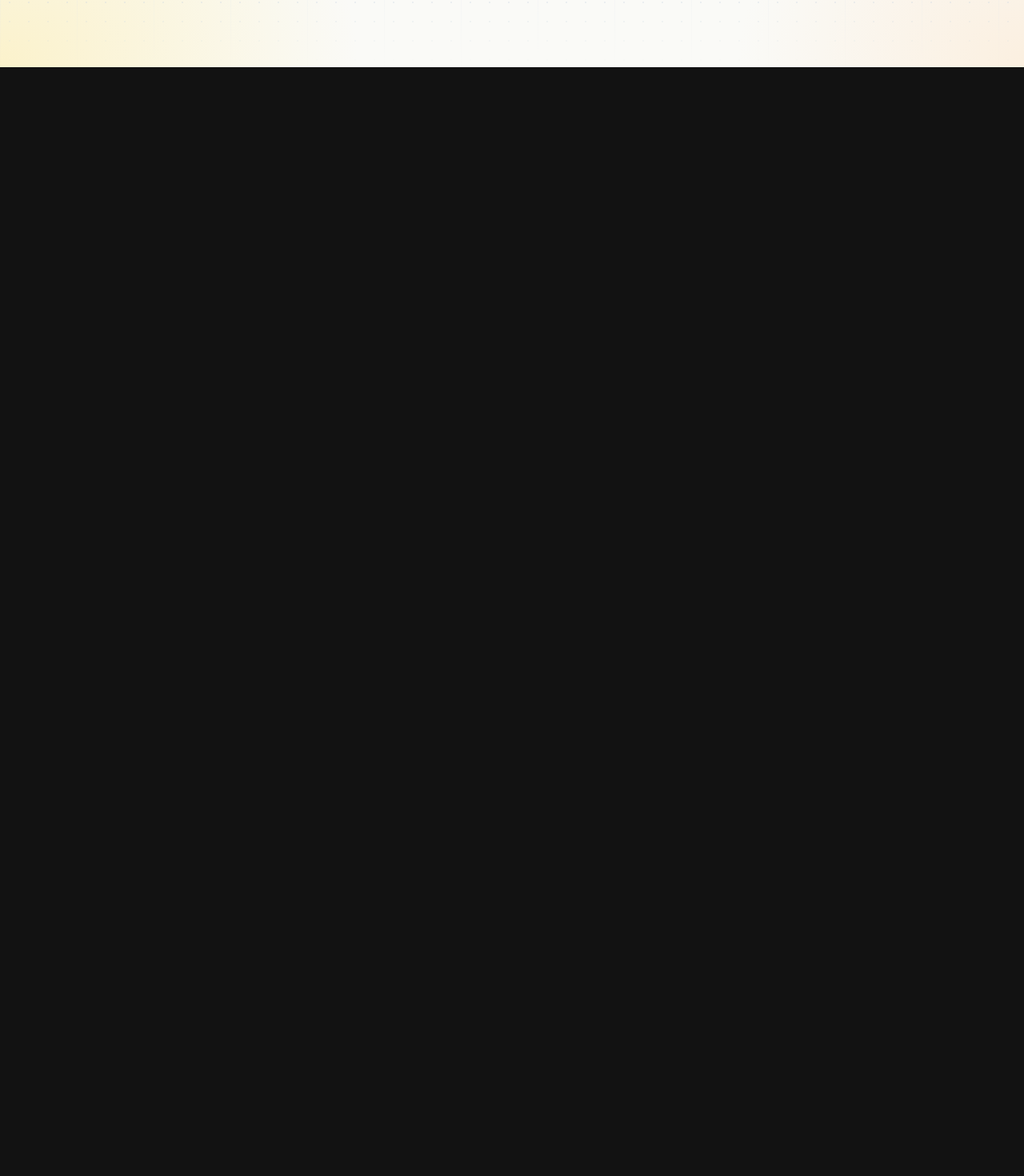
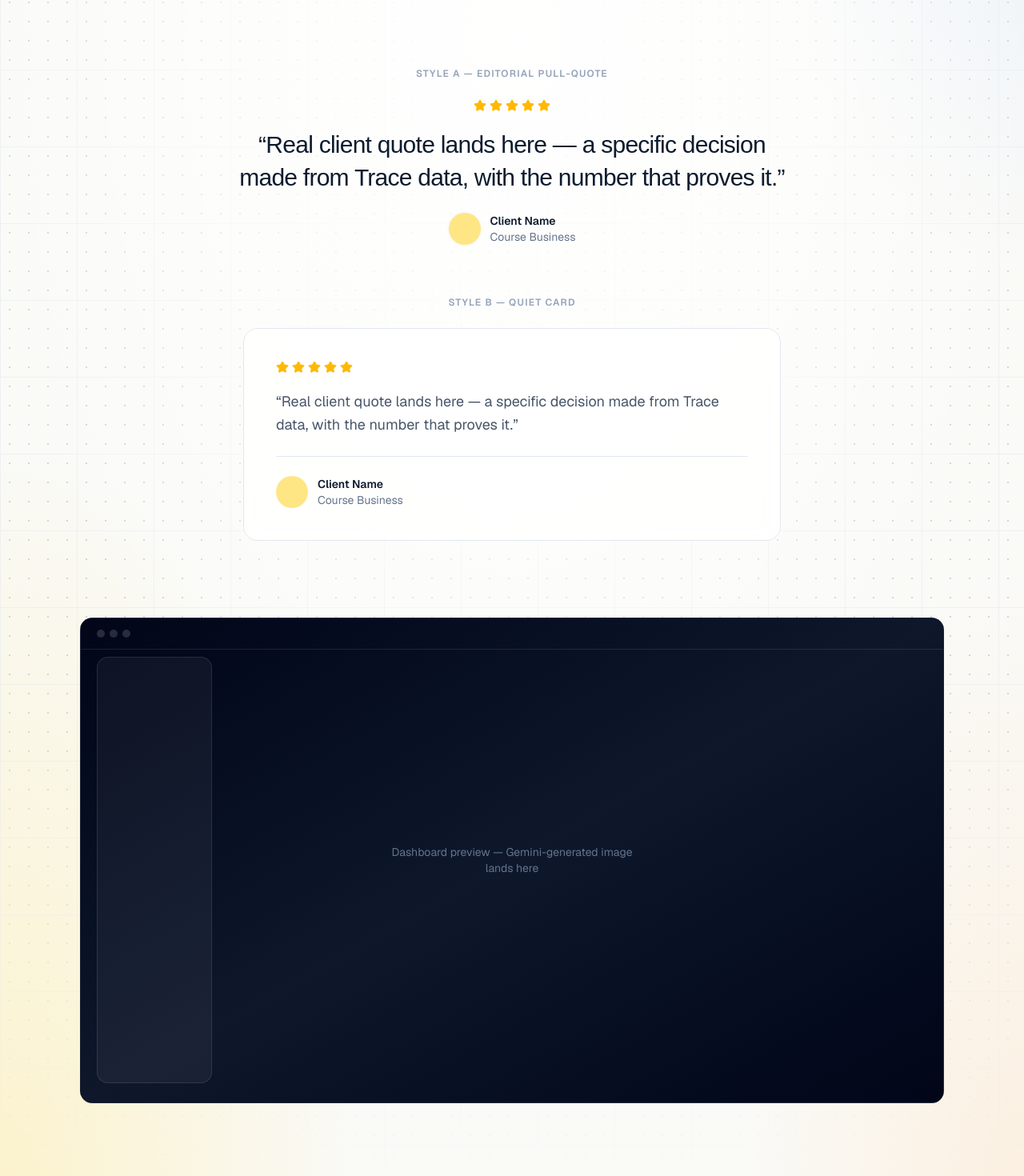
Before and after one commit to sharan-oss/trace-dashboard, a Next.js app: page /landing in a window 1280 px wide. Shown: the part 777-2247 px from the top of the page at 80% size. Before the commit the page ends 861 px from the top, so only its background shows below. Built offline with nearby package versions, Linux system fonts and the light colour scheme; a web font is replaced by a local one.

Commit message:
feat(landing): testimonial slot 1 (two styles for comparison) + scroll-grow dashboard frame
Co-Authored-By: Claude Fable 5 <noreply@anthropic.com>

```diff
--- a/src/app/(marketing)/landing/page.tsx
+++ b/src/app/(marketing)/landing/page.tsx
@@ -1,5 +1,7 @@
 import type { Metadata } from "next";
 import type * as React from "react";
+import { ScrollGrow } from "./scroll-grow";
+import { TestimonialCard, TestimonialEditorial } from "./testimonial";
 
 export const metadata: Metadata = {
   title: "Trace — Optimize your ad account for L2 conversions",
@@ -105,6 +107,50 @@ export default function LandingPage() {
           </p>
         </Rise>
       </section>
+
+      {/*
+       * Testimonial slot 1 — TWO STYLES RENDERED FOR COMPARISON.
+       * Sharan picks one; delete the other and the dev labels.
+       */}
+      <section className="relative mx-auto w-full max-w-5xl space-y-16 px-6 pb-24">
+        <div className="space-y-6">
+          <p className="text-center text-xs font-semibold tracking-widest text-(--lp-faint) uppercase">
+            Style A — editorial pull-quote
+          </p>
+          <TestimonialEditorial />
+        </div>
+        <div className="space-y-6">
+          <p className="text-center text-xs font-semibold tracking-widest text-(--lp-faint) uppercase">
+            Style B — quiet card
+          </p>
+          <TestimonialCard />
+        </div>
+      </section>
+
+      {/* Dashboard image — grows 80% → 100% width on scroll. Placeholder
+          frame until the Gemini image round. */}
+      <section className="relative mx-auto w-full max-w-6xl px-6 pb-32">
+        <ScrollGrow>
+          <div className="relative flex aspect-video items-center justify-center border border-white/10 bg-linear-to-br from-slate-950 via-slate-900 to-slate-950">
+            {/* Faint skeleton hints so the frame reads as a product shot */}
+            <div
+              aria-hidden
+              className="absolute inset-x-0 top-0 flex items-center gap-1.5 border-b border-white/10 px-5 py-3.5"
+            >
+              <span className="size-2.5 rounded-full bg-white/15" />
+              <span className="size-2.5 rounded-full bg-white/15" />
+              <span className="size-2.5 rounded-full bg-white/15" />
+            </div>
+            <div
+              aria-hidden
+              className="absolute top-12 bottom-6 left-5 hidden w-36 rounded-xl border border-white/10 bg-white/5 sm:block"
+            />
+            <p className="relative max-w-xs text-center text-sm text-slate-500">
+              Dashboard preview — Gemini-generated image lands here
+            </p>
+          </div>
+        </ScrollGrow>
+      </section>
     </main>
   );
 }
--- /dev/null
+++ b/src/app/(marketing)/landing/scroll-grow.tsx
@@ -0,0 +1,58 @@
+"use client";
+
+import * as React from "react";
+
+/**
+ * Grows its child from 80% to 100% width as it scrolls into view — the
+ * "expand as you arrive" product-shot moment. Hand-rolled (rAF + scroll)
+ * for cross-browser smoothness; CSS scroll-timelines are still patchy in
+ * Safari. Respects prefers-reduced-motion (renders at 100%, static).
+ */
+export function ScrollGrow({ children }: { children: React.ReactNode }) {
+  const ref = React.useRef<HTMLDivElement>(null);
+  const [progress, setProgress] = React.useState(0);
+
+  React.useEffect(() => {
+    if (window.matchMedia("(prefers-reduced-motion: reduce)").matches) {
+      setProgress(1);
+      return;
+    }
+    let raf = 0;
+    const update = () => {
+      const el = ref.current;
+      if (!el) return;
+      const rect = el.getBoundingClientRect();
+      // 0 as the frame's top enters the viewport bottom → 1 once it has
+      // risen ~55% of the way up. Fully grown well before mid-screen.
+      const raw = (window.innerHeight - rect.top) / (window.innerHeight * 0.55);
+      setProgress(Math.min(1, Math.max(0, raw)));
+    };
+    const onScroll = () => {
+      cancelAnimationFrame(raf);
+      raf = requestAnimationFrame(update);
+    };
+    update();
+    window.addEventListener("scroll", onScroll, { passive: true });
+    window.addEventListener("resize", onScroll);
+    return () => {
+      window.removeEventListener("scroll", onScroll);
+      window.removeEventListener("resize", onScroll);
+      cancelAnimationFrame(raf);
+    };
+  }, []);
+
+  const eased = 1 - Math.pow(1 - progress, 3); // ease-out cubic
+  const width = 80 + 20 * eased;
+  const radius = 28 - 14 * eased;
+
+  return (
+    <div ref={ref} className="w-full">
+      <div
+        className="mx-auto overflow-hidden will-change-[width]"
+        style={{ width: `${width}%`, borderRadius: `${radius}px` }}
+      >
+        {children}
+      </div>
+    </div>
+  );
+}
--- /dev/null
+++ b/src/app/(marketing)/landing/testimonial.tsx
@@ -0,0 +1,63 @@
+import { Star } from "lucide-react";
+
+/* Placeholder testimonial content — REPLACE with a real client quote before
+ * launch (spec slot 1: proves the hero's promise, contains a ₹/% number).
+ * Never ship the placeholder. */
+const PLACEHOLDER = {
+  quote:
+    "Real client quote lands here — a specific decision made from Trace data, with the number that proves it.",
+  name: "Client Name",
+  business: "Course Business",
+};
+
+function Stars({ className }: { className?: string }) {
+  return (
+    <div className={`flex gap-1 ${className ?? ""}`}>
+      {Array.from({ length: 5 }).map((_, i) => (
+        <Star key={i} size={16} className="fill-amber-400 text-amber-400" />
+      ))}
+    </div>
+  );
+}
+
+/** Style A — editorial pull-quote: no card, the words carry it. */
+export function TestimonialEditorial() {
+  return (
+    <figure className="mx-auto flex max-w-3xl flex-col items-center px-6 text-center">
+      <Stars />
+      <blockquote className="lp-display mt-5 text-2xl leading-snug font-medium tracking-tight text-balance text-(--lp-ink) sm:text-3xl">
+        &ldquo;{PLACEHOLDER.quote}&rdquo;
+      </blockquote>
+      <figcaption className="mt-6 flex items-center gap-3">
+        <span className="size-10 rounded-full bg-amber-200 ring-2 ring-(--lp-canvas)" />
+        <span className="text-left text-sm">
+          <span className="block font-semibold text-(--lp-ink)">
+            {PLACEHOLDER.name}
+          </span>
+          <span className="text-(--lp-muted)">{PLACEHOLDER.business}</span>
+        </span>
+      </figcaption>
+    </figure>
+  );
+}
+
+/** Style B — quiet card: white surface, left-aligned, more conventional. */
+export function TestimonialCard() {
+  return (
+    <figure className="mx-auto max-w-2xl rounded-2xl border border-(--lp-line) bg-white/80 p-8 backdrop-blur-sm sm:p-10">
+      <Stars />
+      <blockquote className="mt-5 text-lg leading-relaxed text-(--lp-body)">
+        &ldquo;{PLACEHOLDER.quote}&rdquo;
+      </blockquote>
+      <figcaption className="mt-6 flex items-center gap-3 border-t border-(--lp-line) pt-6">
+        <span className="size-10 rounded-full bg-amber-200" />
+        <span className="text-sm">
+          <span className="block font-semibold text-(--lp-ink)">
+            {PLACEHOLDER.name}
+          </span>
+          <span className="text-(--lp-muted)">{PLACEHOLDER.business}</span>
+        </span>
+      </figcaption>
+    </figure>
+  );
+}
```
